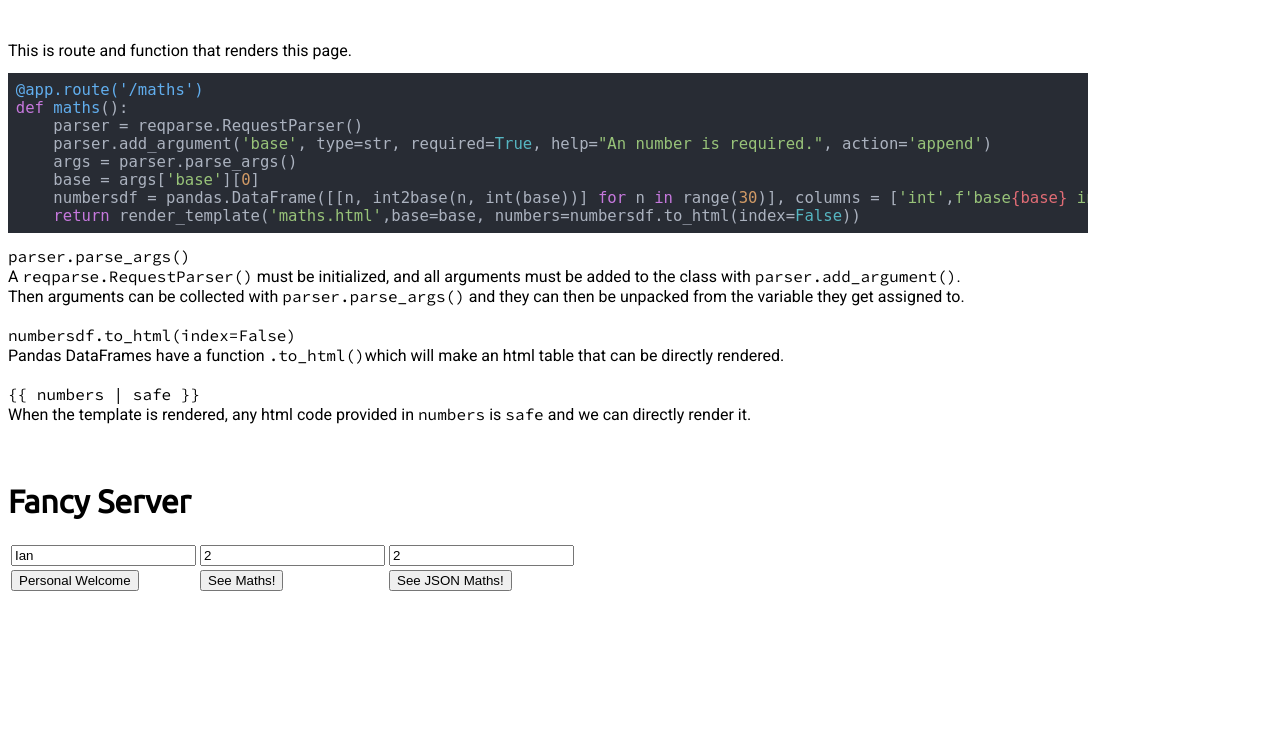
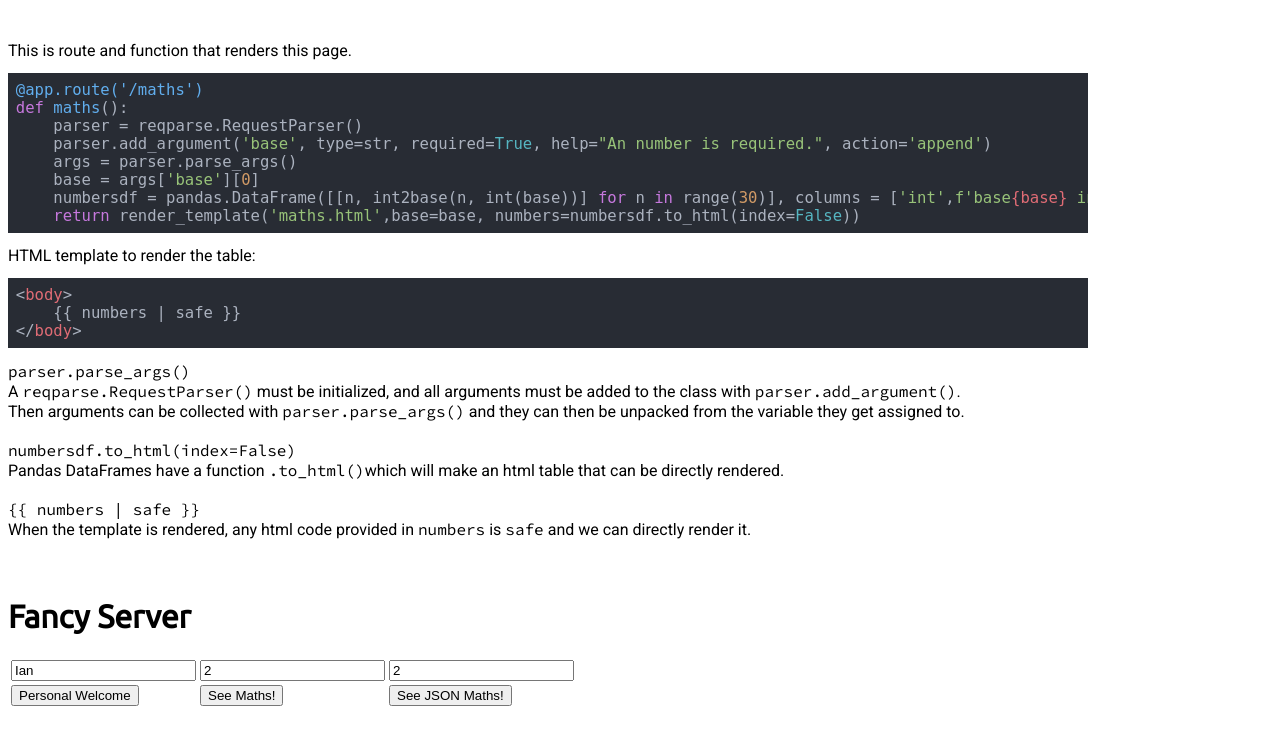
Before and after one commit to hapticPaper/helloFlask, a Flask app: template templates/maths.html in a window 1280 px wide. Shown: the part 44-800 px from the top of the page. Run offline with Flask 2, Linux system fonts and the light colour scheme; the template is opened without the code that fills it, so the values that code supplies are empty; some libraries are stand-ins or nearby versions.

Commit message:
html blocks added

```diff
--- a/templates/maths.html
+++ b/templates/maths.html
@@ -31,7 +31,11 @@ def maths():
     numbersdf = pandas.DataFrame([[n, int2base(n, int(base))] for n in range(30)], columns = ['int',f'base{base} int'])
     return render_template('maths.html',base=base, numbers=numbersdf.to_html(index=False))
 </code></pre>
-
+HTML template to render the table:
+<pre><code class="language-html">&lt;body&gt;
+    &#x7b;&#x7b; numbers | safe &#x7d;&#x7d;
+&lt;/body&gt;
+</code></pre>
     <bodyCode>parser.parse_args()</bodyCode>
     <br>A <bodyCode>reqparse.RequestParser()</bodyCode> must be initialized, and all arguments must be added to the class with <bodyCode>parser.add_argument()</bodyCode>.<br>
     Then arguments can be collected with <bodyCode>parser.parse_args()</bodyCode> and they can then be unpacked from the variable they get assigned to.<br>
```
